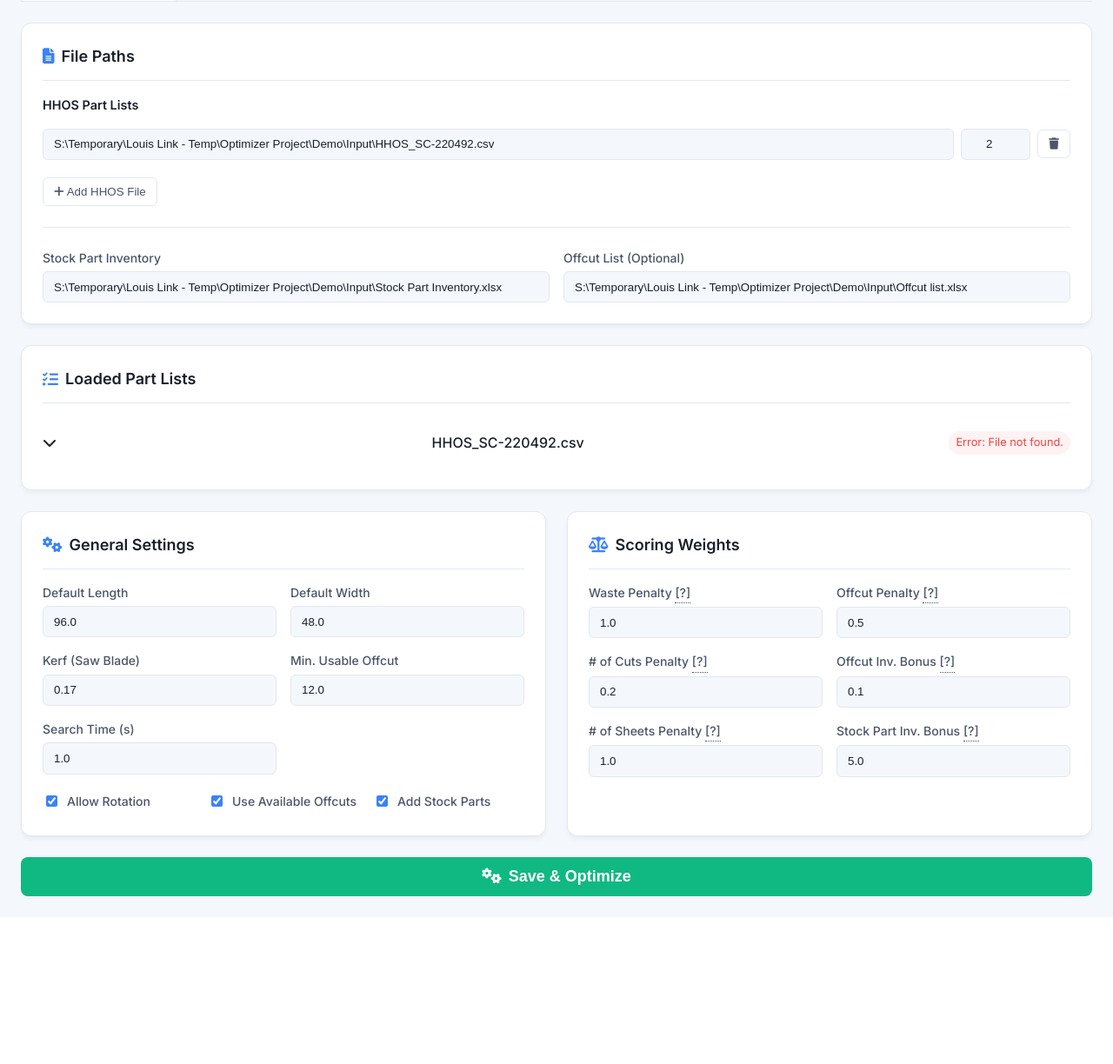
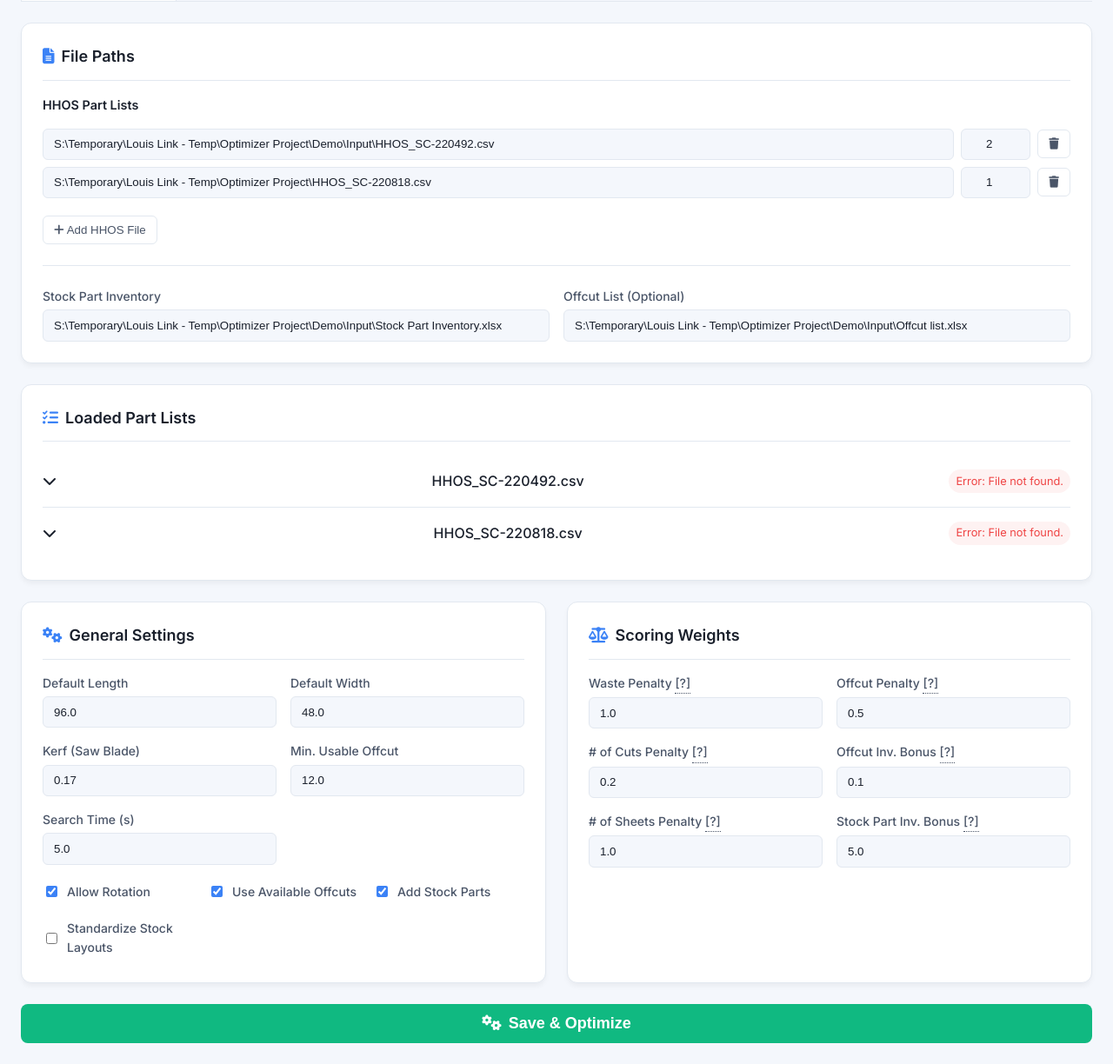
Before and after one commit to linklouis/Optimizer-App, a Flask app: page / in a window 1280 px wide. Shown: the part 143-1367 px from the top of the page at 87% size. Before the commit the page ends 1174 px from the top, so only its background shows below. Run offline with Flask 3, Linux system fonts and the light colour scheme.

Commit message:
Added standardizing stock layout option

```diff
--- a/app.py
+++ b/app.py
@@ -6,7 +6,12 @@ import pandas as pd
 import traceback
 
 from data_processing import process_uploaded_files, extract_hhos_data
-from optimizer import optimize_multiple_sheets
+from optimizer import (
+    optimize_multiple_sheets,
+    calculate_layout_score,
+    get_required_parts_signature,
+    get_full_layout_signature
+)
 
 # --- Constants ---
 CONFIG_FILE = 'config.json'
@@ -16,15 +21,15 @@ DEFAULT_CONFIG = {
     'min_offcut_dim': 4.0, 'use_offcuts': True, 'add_stock_parts': False,
     'search_time_limit': 1.0, 'selected_stock_parts': [], 'dark_mode': False,
     'w_waste': 1.0, 'w_offcut': 0.5, 'w_cuts': 0.2, 'w_quantity': 0.1,
-    'w_sheets': 1.0, 'w_stock_fill': 1.0
+    'w_sheets': 1.0, 'w_stock_fill': 1.0,
+    'standardize_stock_layouts': True
 }
 
 app = Flask(__name__)
-app.secret_key = os.urandom(24) # Required for flashing messages
+app.secret_key = os.urandom(24)
 
 # --- Configuration Handling ---
 def load_config():
-    """Loads configuration from JSON file, falling back to defaults."""
     config = DEFAULT_CONFIG.copy()
     if os.path.exists(CONFIG_FILE):
         with open(CONFIG_FILE, 'r') as f:
@@ -32,30 +37,21 @@ def load_config():
     return config
 
 def save_config(config):
-    """Saves configuration to a JSON file."""
     with open(CONFIG_FILE, 'w') as f:
         json.dump(config, f, indent=4)
 
 def update_config_from_form(config, form_data):
-    """Updates the config dictionary from form data."""
-    # --- NEW: Handle Multiple HHOS Files ---
     hhos_paths = form_data.getlist('hhos_paths')
     hhos_multipliers = form_data.getlist('hhos_multipliers')
     config['hhos_files'] = []
     for path, mult_str in zip(hhos_paths, hhos_multipliers):
         path = path.strip(' "')
-        if path: # Only add entries with a valid path
-            try:
-                multiplier = int(mult_str)
-            except (ValueError, TypeError):
-                multiplier = 1 # Default to 1 if multiplier is invalid
+        if path:
+            multiplier = int(mult_str) if mult_str.isdigit() else 1
             config['hhos_files'].append({'path': path, 'multiplier': multiplier})
 
-    # Other file paths
     config['offcut_path'] = form_data.get('offcut_path', '').strip(' "')
     config['stock_inv_path'] = form_data.get('stock_inv_path', '').strip(' "')
-
-    # General Settings
     config['default_length'] = form_data.get('default_length', type=float)
     config['default_width'] = form_data.get('default_width', type=float)
     config['kerf'] = form_data.get('kerf', type=float)
@@ -64,12 +60,10 @@ def update_config_from_form(config, form_data):
     config['allow_rotation'] = form_data.get('allow_rotation') == 'true'
     config['use_offcuts'] = form_data.get('use_offcuts') == 'true'
     config['add_stock_parts'] = form_data.get('add_stock_parts') == 'true'
-
-    # UI & Stock Selection
     config['dark_mode'] = form_data.get('dark_mode_state') == 'on'
     config['selected_stock_parts'] = form_data.getlist('selected_stock_parts')
+    config['standardize_stock_layouts'] = form_data.get('standardize_stock_layouts') == 'true'
 
-    # Scoring Weights
     for key in ['w_waste', 'w_offcut', 'w_cuts', 'w_quantity', 'w_sheets', 'w_stock_fill']:
         config[key] = form_data.get(key, type=float)
 
@@ -77,54 +71,54 @@ def update_config_from_form(config, form_data):
 
 # --- Main Application Logic ---
 def run_optimization(config, hhos_df, offcut_df, stock_inv_df):
-    """Orchestrates the optimization process."""
-    parts_to_cut = []
-    if hhos_df is not None and not hhos_df.empty:
-        parts_to_cut = hhos_df.to_dict('records')
-
+    parts_to_cut = hhos_df.to_dict('records') if hhos_df is not None and not hhos_df.empty else []
     optional_stock_parts = []
     if config['add_stock_parts'] and stock_inv_df is not None:
-        selected_mask = stock_inv_df['internal_ref'].isin(config['selected_stock_parts'])
-        needy_mask = stock_inv_df['current_stock'] < stock_inv_df['target_stock']
-        needy_stock = stock_inv_df[selected_mask & needy_mask].copy()
+        mask = (stock_inv_df['internal_ref'].isin(config['selected_stock_parts'])) & \
+               (stock_inv_df['current_stock'] < stock_inv_df['target_stock'])
+        needy_stock = stock_inv_df[mask].copy()
         if not needy_stock.empty:
             needy_stock['is_stock_part'] = True
             optional_stock_parts = needy_stock.to_dict('records')
 
     is_stock_only_job = not parts_to_cut and optional_stock_parts
 
-    # Prepare stock sheets (Default + Offcuts)
-    stock_sheets = [{
-        'id': 'default_sheet', 'length': config['default_length'],
-        'width': config['default_width'], 'quantity': float('inf'), 'type': 'Default'
-    }]
+    stock_sheets = [{'id': 'default_sheet', 'length': config['default_length'], 'width': config['default_width'], 'quantity': float('inf'), 'type': 'Default'}]
     if config['use_offcuts'] and offcut_df is not None:
         offcuts_with_id = offcut_df.copy()
         offcuts_with_id['id'] = 'offcut_' + offcuts_with_id.index.astype(str)
         offcuts_with_id['type'] = 'Offcut'
         stock_sheets.extend(offcuts_with_id.to_dict('records'))
 
-    layouts, remaining_parts, final_score = optimize_multiple_sheets(
-        parts_to_cut, stock_sheets, config, optional_stock_parts, is_stock_only_job
-    )
-    return layouts, remaining_parts, final_score
+    return optimize_multiple_sheets(parts_to_cut, stock_sheets, config, optional_stock_parts, is_stock_only_job)
 
-def get_layout_signature(layout):
-    """Creates a unique string signature for a layout based on its geometry."""
-    sheet_info = layout['sheet_info']
-    sig_parts = [f"sheet_{sheet_info['length']:.3f}x{sheet_info['width']:.3f}"]
+def standardize_layouts_post_optimization(layouts, config):
+    """
+    Finds the best variation for each layout signature and replaces all similar layouts
+    with that best variation.
+    """
+    reference_area = config.get('default_length', 96) * config.get('default_width', 48)
+    best_layouts_by_sig = {}
 
-    sorted_parts = sorted(layout['placed_parts'], key=lambda p: (p['x'], p['y']))
+    # First pass: find the best layout for each signature
+    for layout in layouts:
+        signature = get_required_parts_signature(layout)
+        is_stock_only_job = not any(not p.get('is_stock_part', False) for p in layout['placed_parts'])
+        score = calculate_layout_score(layout, layout['sheet_info'], config, config['min_offcut_dim'], reference_area, is_stock_only_job)
 
-    for part in sorted_parts:
-        p_length = part['width'] if part.get('rotated') else part['length']
-        p_width = part['length'] if part.get('rotated') else part['width']
-        sig_parts.append(f"part_{part['x']:.3f},{part['y']:.3f}_{p_width:.3f}x{p_length:.3f}")
+        if signature not in best_layouts_by_sig or score > best_layouts_by_sig[signature]['score']:
+            best_layouts_by_sig[signature] = {'layout': layout, 'score': score}
 
-    return "|".join(sig_parts)
+    # Second pass: build the new standardized list
+    standardized_layouts = []
+    for layout in layouts:
+        signature = get_required_parts_signature(layout)
+        standardized_layouts.append(best_layouts_by_sig[signature]['layout'])
+
+    return standardized_layouts
 
 def prepare_results_for_render(layouts, remaining_parts, final_score, config):
-    """Processes and groups raw layout data for Jinja rendering."""
+    """Processes and groups layout data for Jinja rendering."""
     if not layouts: return None
 
     total_placed_area = sum(l['total_placed_area'] for l in layouts)
@@ -133,18 +127,24 @@ def prepare_results_for_render(layouts, remaining_parts, final_score, config):
 
     grouped_layouts = {}
     for layout in layouts:
-        signature = get_layout_signature(layout)
+        # --- MODIFIED: Use the correct signature based on the config setting ---
+        if config.get('standardize_stock_layouts', False):
+            # If standardized, all layouts with same required parts are identical.
+            signature = get_required_parts_signature(layout)
+        else:
+            # If not standardized, every geometric variation is unique.
+            signature = get_full_layout_signature(layout)
+
         if signature not in grouped_layouts:
             sheet_info = layout['sheet_info']
             sheet_area = sheet_info['length'] * sheet_info['width']
-            processed_layout = {
+            grouped_layouts[signature] = {
                 'placed_parts': layout['placed_parts'],
                 'sheet_info': sheet_info,
                 'yield_percentage': (layout['total_placed_area'] / sheet_area) * 100 if sheet_area > 0 else 0,
                 'usable_offcuts': [r for r in layout['offcuts'] if r['length'] >= config['min_offcut_dim'] and r['width'] >= config['min_offcut_dim']],
                 'quantity': 1
             }
-            grouped_layouts[signature] = processed_layout
         else:
             grouped_layouts[signature]['quantity'] += 1
 
@@ -153,28 +153,23 @@ def prepare_results_for_render(layouts, remaining_parts, final_score, config):
         'final_score': final_score, 'overall_yield': overall_yield
     }
 
-# --- Flask Route ---
 @app.route('/', methods=['GET', 'POST'])
 def home():
     config = load_config()
-    optimization_result = None
-    all_stock_parts_list = []
-    hhos_file_contents = []
+    optimization_result, hhos_file_contents, all_stock_parts_list = None, [], []
 
     if request.method == 'POST':
         config = update_config_from_form(config, request.form)
         save_config(config)
         flash("Configuration saved successfully!", "success")
 
-    # --- NEW: Load HHOS file contents for display ---
     for hhos_file in config.get('hhos_files', []):
         path = hhos_file.get('path')
         content_item = {'path': path, 'parts': [], 'error': None}
         if path and os.path.exists(path):
             try:
                 df = extract_hhos_data(pd.read_csv(path, header=None))
-                # Apply multiplier for display purposes
-                df['quantity'] = df['quantity'] * hhos_file.get('multiplier', 1)
+                df['quantity'] *= hhos_file.get('multiplier', 1)
                 content_item['parts'] = df.to_dict('records')
             except Exception as e:
                 content_item['error'] = str(e)
@@ -190,13 +185,25 @@ def home():
         if stock_inv_df is not None:
             all_stock_parts_list = stock_inv_df.to_dict('records')
     except Exception as e:
-        flash(f"Error processing files for optimization: {e}", "danger")
+        flash(f"Error processing files: {e}", "danger")
         hhos_df, offcut_df, stock_inv_df = pd.DataFrame(), None, None
 
     if request.method == 'POST' and (config.get('hhos_files') or config['stock_inv_path']):
         try:
-            layouts, remaining, score = run_optimization(config, hhos_df, offcut_df, stock_inv_df)
-            optimization_result = prepare_results_for_render(layouts, remaining, score, config)
+            layouts, remaining_parts, _ = run_optimization(config, hhos_df, offcut_df, stock_inv_df)
+
+            final_layouts = layouts
+            if config.get('standardize_stock_layouts', False):
+                final_layouts = standardize_layouts_post_optimization(layouts, config)
+
+            reference_area = config.get('default_length', 96) * config.get('default_width', 48)
+            total_score = 0
+            for l in final_layouts:
+                 is_stock_only_job = not any(not p.get('is_stock_part', False) for p in l['placed_parts'])
+                 total_score += calculate_layout_score(l, l['sheet_info'], config, config['min_offcut_dim'], reference_area, is_stock_only_job)
+            final_score = total_score - (config.get('w_sheets', 1.0) * len(final_layouts))
+
+            optimization_result = prepare_results_for_render(final_layouts, remaining_parts, final_score, config)
             if optimization_result:
                 flash("Optimization complete.", "success")
         except Exception as e:
@@ -204,11 +211,8 @@ def home():
             traceback.print_exc()
 
     return render_template(
-        'index.html',
-        config=config,
-        result=optimization_result,
-        all_stock_parts=all_stock_parts_list,
-        hhos_file_contents=hhos_file_contents
+        'index.html', config=config, result=optimization_result,
+        all_stock_parts=all_stock_parts_list, hhos_file_contents=hhos_file_contents
     )
 
 if __name__ == '__main__':
--- a/templates/index.html
+++ b/templates/index.html
@@ -165,6 +165,7 @@
                                 <label class="checkbox-group" for="allow_rotation"><input type="checkbox" id="allow_rotation" name="allow_rotation" value="true" {% if config.allow_rotation %}checked{% endif %}>Allow Rotation</label>
                                 <label class="checkbox-group" for="use_offcuts"><input type="checkbox" id="use_offcuts" name="use_offcuts" value="true" {% if config.use_offcuts %}checked{% endif %}>Use Available Offcuts</label>
                                 <label class="checkbox-group" for="add_stock_parts"><input type="checkbox" id="add_stock_parts" name="add_stock_parts" value="true" {% if config.add_stock_parts %}checked{% endif %}>Add Stock Parts</label>
+                                <label class="checkbox-group" for="standardize_stock_layouts"><input type="checkbox" id="standardize_stock_layouts" name="standardize_stock_layouts" value="true" {% if config.standardize_stock_layouts %}checked{% endif %}>Standardize Stock Layouts</label>
                             </div>
                         </section>
 
@@ -204,7 +205,7 @@
             </div>
 
             <div id="results" class="tab-content">
-                {% if result and result.layouts %}
+                 {% if result and result.layouts %}
                     <section class="results-summary">
                         <div class="summary-metric"><span class="value">{{ result.final_score|round(2) }}</span><span class="label">Overall Score</span></div>
                         <div class="summary-metric"><span class="value">{{ result.layouts|map(attribute='quantity')|sum }}</span><span class="label">Total Sheets Used</span></div>
```
Also changed, not shown: config.json (+6 -1 lines), misc/TODO.txt (+9 -1 lines), optimizer.py (+49 -79 lines).
